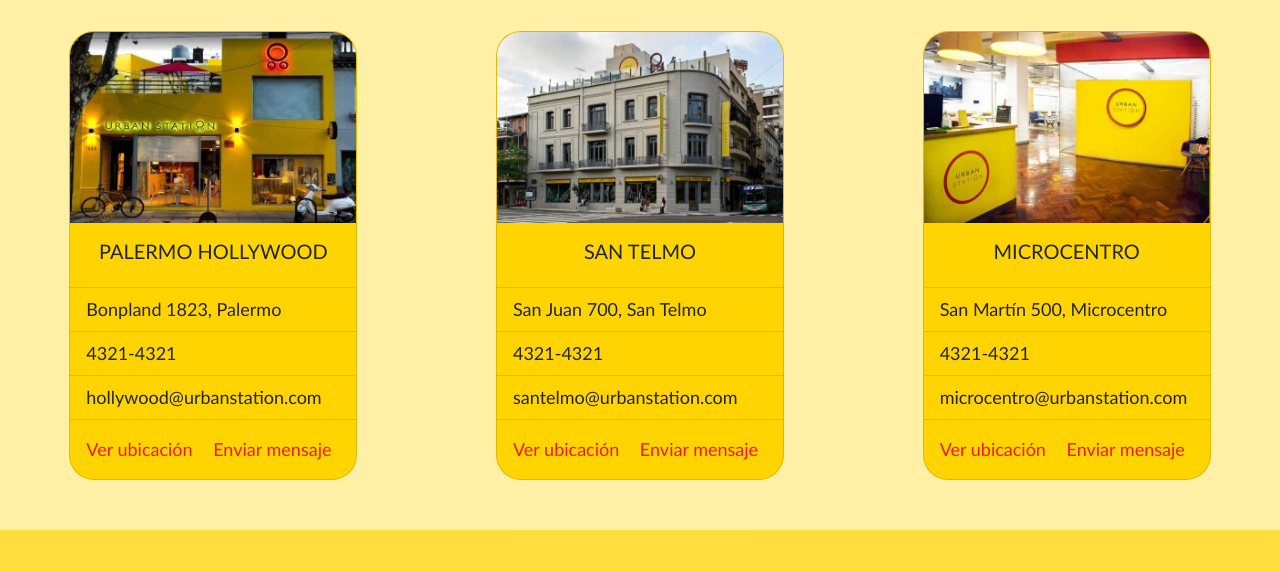
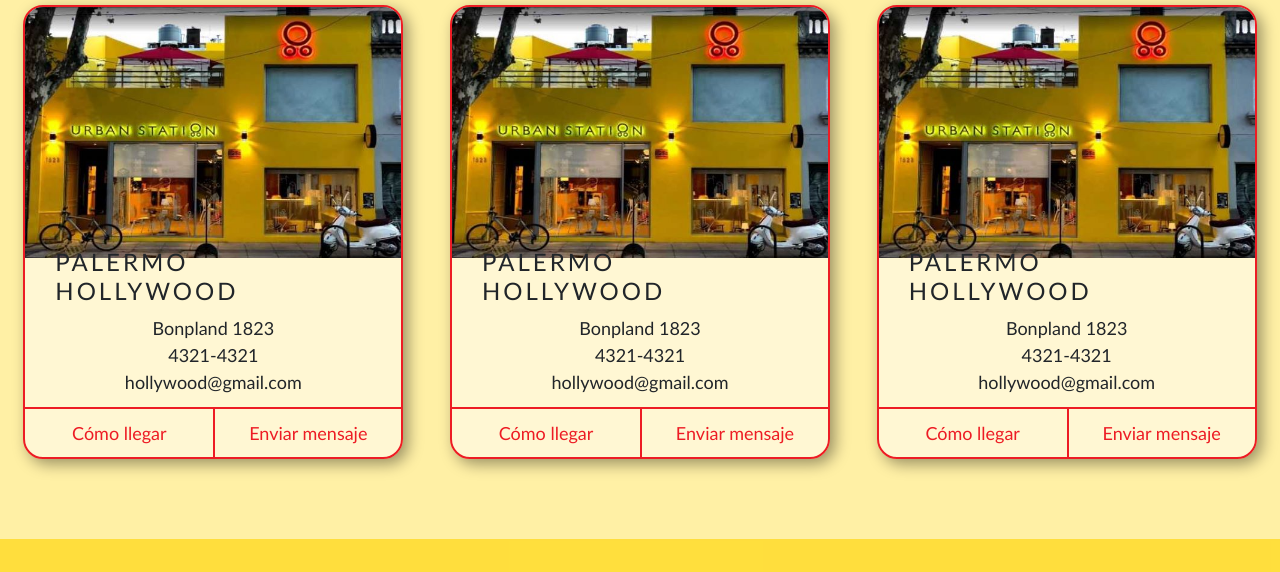
Before and after one commit to viczabaleta/SASS, a website: page pages/sucursales.html in a window 1280 px wide. Shown: the part 222-794 px from the top of the page. Drawn offline with nearby package versions, Linux system fonts and the light colour scheme.

Commit message:
3ra_Entrega

```diff
--- a/pages/sucursales.html
+++ b/pages/sucursales.html
@@ -7,7 +7,8 @@
     <meta name="viewport" content="width=device-width, initial-scale=1.0">
     <title>Sucursales | Urban Station</title>
     <meta name="description" content="Nuestras estaciones de trabajo que podés visitar en Buenos Aires">
-    <meta name="keywords"  content="CoWork, Coworking, Oficinas, Salas Privadas, Salas de reunión, Auditorio, Buenos Aires, Espacio Compartido, Palermo Hollywood, Microcentro, San Telmo">
+    <meta name="keywords"
+        content="CoWork, Coworking, Oficinas, Salas Privadas, Salas de reunión, Auditorio, Buenos Aires, Espacio Compartido, Palermo Hollywood, Microcentro, San Telmo">
     <link rel="icon" type="image/png" href="../images/LogoCircle.png">
     <link href="https://cdn.jsdelivr.net/npm/bootstrap@5.1.3/dist/css/bootstrap.min.css" rel="stylesheet"
         integrity="sha384-1BmE4kWBq78iYhFldvKuhfTAU6auU8tT94WrHftjDbrCEXSU1oBoqyl2QvZ6jIW3" crossorigin="anonymous">
@@ -17,7 +18,7 @@
 <body>
 
     <header>
-        <nav class="navbar navbar-expand-lg navbar-light">
+        <nav class="navbar py-3 navbar-expand-lg navbar-light">
             <div class="container-fluid">
                 <a class="navbar-brand" href="../index.html"><img src="../images/Logo.png" alt="Urban Station"></a>
                 <button class="navbar-toggler" type="button" data-bs-toggle="collapse" data-bs-target="#navbarNav"
@@ -50,53 +51,56 @@
             Sucursales
         </h1>
         <section class="cards-sucursales">
+            <div class="card-sucursal">
+                <div class="card_img"><img src="../images/Palermo_Frente.jpg" alt="Palermo Hollywood"></div>
+                <div class="card_text">
+                    <h4 class="card_title">PALERMO HOLLYWOOD</h4>
+                    <ul class="card_info">
+                        <li>Bonpland 1823</li>
+                        <li>4321-4321</li>
+                        <li>hollywood@gmail.com</li>
+                    </ul>
+                </div>
+                <div class="card_links">
+                    <a class="card_link" href="https://www.googlemaps.com/">Cómo llegar</a>
+                    <a class="card_link card_link--borde" href="../pages/contacto.html">Enviar mensaje</a>
+                </div>
 
-            <div class="card card-sucursal" style="width: 18rem;">
-                <img src="../images/Palermo_Frente.jpg" class="card-img-top" alt="Palermo Hollywood">
-                <div class="card-body text-center">
-                    <h5 class="card-title">PALERMO HOLLYWOOD</h5>
+
+            </div>
+            <div class="card-sucursal">
+                <div class="card_img"><img src="../images/Palermo_Frente.jpg" alt="Palermo Hollywood"></div>
+                <div class="card_text">
+                    <h4 class="card_title">PALERMO HOLLYWOOD</h4>
+                    <ul class="card_info">
+                        <li>Bonpland 1823</li>
+                        <li>4321-4321</li>
+                        <li>hollywood@gmail.com</li>
+                    </ul>
                 </div>
-                <ul class="list-group list-group-flush">
-                    <li class="list-group-item">Bonpland 1823, Palermo</li>
-                    <li class="list-group-item">4321-4321</li>
-                    <li class="list-group-item">hollywood@urbanstation.com</li>
-                </ul>
-                <div class="card-body">
-                    <a href="https://googlemaps.com" class="card-link">Ver ubicación</a>
-                    <a href="../pages/contacto.html" class="card-link">Enviar mensaje</a>
+                <div class="card_links">
+                    <a class="card_link" href="https://www.googlemaps.com/">Cómo llegar</a>
+                    <a class="card_link card_link--borde" href="../pages/contacto.html">Enviar mensaje</a>
                 </div>
+
+
             </div>
+            <div class="card-sucursal">
+                <div class="card_img"><img src="../images/Palermo_Frente.jpg" alt="Palermo Hollywood"></div>
+                <div class="card_text">
+                    <h4 class="card_title">PALERMO HOLLYWOOD</h4>
+                    <ul class="card_info">
+                        <li>Bonpland 1823</li>
+                        <li>4321-4321</li>
+                        <li>hollywood@gmail.com</li>
+                    </ul>
+                </div>
+                <div class="card_links">
+                    <a class="card_link" href="https://www.googlemaps.com/">Cómo llegar</a>
+                    <a class="card_link card_link--borde" href="../pages/contacto.html">Enviar mensaje</a>
+                </div>
 
-            <div class="card card-sucursal" style="width: 18rem;">
-                <img src="../images/SanTelmo_Frente.jpg" class="card-img-top" alt="San Telmo">
-                <div class="card-body text-center">
-                    <h5 class="card-title">SAN TELMO</h5>
-                </div>
-                <ul class="list-group list-group-flush">
-                    <li class="list-group-item">San Juan 700, San Telmo</li>
-                    <li class="list-group-item">4321-4321</li>
-                    <li class="list-group-item">santelmo@urbanstation.com</li>
-                </ul>
-                <div class="card-body">
-                    <a href="https://googlemaps.com" class="card-link">Ver ubicación</a>
-                    <a href="../pages/contacto.html" class="card-link">Enviar mensaje</a>
-                </div>
-            </div>
 
-            <div class="card card-sucursal" style="width: 18rem;">
-                <img src="../images/Microcentro_recepcion.jpg" class="card-img-top" alt="Microcentro">
-                <div class="card-body text-center">
-                    <h5 class="card-title">MICROCENTRO</h5>
-                </div>
-                <ul class="list-group list-group-flush">
-                    <li class="list-group-item">San Martín 500, Microcentro</li>
-                    <li class="list-group-item">4321-4321</li>
-                    <li class="list-group-item">microcentro@urbanstation.com</li>
-                </ul>
-                <div class="card-body">
-                    <a href="https://googlemaps.com" class="card-link">Ver ubicación</a>
-                    <a href="../pages/contacto.html" class="card-link">Enviar mensaje</a>
-                </div>
             </div>
 
         </section>
@@ -117,10 +121,14 @@
 
             <div class="box">
                 <div class="footer__socialmedia">
-                    <a class="bg--instagram" href="https://www.instagram.com/"><img src="../images/SM_Instagram.png" alt="Instagram"></a>
-                    <a class="bg--facebook" href="https://www.facebook.com"><img src="../images/SM_Facebook.png" alt="facebook"></a>
-                    <a class="bg--twitter" href="https://www.twitter.com"><img src="../images/SM_Twitter.png" alt="Twitter"></a>
-                    <a class="bg--linkedin" href="https://www.linkedin.com"><img src="../images/SM_LinkedIn.png" alt="LinkedIn"></a>
+                    <a class="bg--instagram" href="https://www.instagram.com/"><img src="../images/SM_Instagram.png"
+                            alt="Instagram"></a>
+                    <a class="bg--facebook" href="https://www.facebook.com"><img src="../images/SM_Facebook.png"
+                            alt="facebook"></a>
+                    <a class="bg--twitter" href="https://www.twitter.com"><img src="../images/SM_Twitter.png"
+                            alt="Twitter"></a>
+                    <a class="bg--linkedin" href="https://www.linkedin.com"><img src="../images/SM_LinkedIn.png"
+                            alt="LinkedIn"></a>
                 </div>
             </div>
 
--- a/scss/_cards.scss
+++ b/scss/_cards.scss
@@ -1,27 +1,107 @@
 @import "variables";
 
 .cards-sucursales {
+
+    width: 100%;
+
     display: flex;
     align-items: center;
     justify-content: space-around;
-    margin: 50px 0;
+
+    margin-bottom: 80px;
+
 
     .card-sucursal {
-        border-radius: 25px;
+        width: 380px;
+        display: grid;
+        grid-template-columns: 1fr;
+        grid-template-rows: 220px 180px 50px;
+        grid-template-areas: "image" "text" "links";
         overflow: hidden;
-        background-color: $amarillo;
-        .list-group-item {
-            background-color: $amarillo;
+
+        border-radius: 20px;
+        border: solid 2px $rojo;
+        background: rgba(255, 255, 255, 0.517);
+        box-shadow: 5px 5px 15px rgba(0, 0, 0, 0.4);
+
+        transition: all 0.5s ease;
+        cursor: pointer;
+
+        .card_img {
+            grid-area: image;
+
+            img {
+                height: auto;
+                width: 100%;
+            }
         }
-        .card-link {
-            text-decoration: none;
-            color: $rojo;
+
+        .card_text {
+            grid-area: text;
+            margin: 20px;
+            display: flex;
+            flex-direction: column;
+            align-items: center;
+            justify-content: center;
+
+            .card_title {
+                margin: 10px;
+                letter-spacing: 3px;
+            }
+
+            .card_info {
+                list-style: none;
+                display: flex;
+                flex-direction: column;
+                align-items: center;
+                justify-content: center;
+                padding-left: 0;
+                margin-bottom: 0;
+            }
+
         }
+
+        .card_links {
+            grid-area: links;
+            display: grid;
+            grid-template-columns: 1fr 1fr;
+            grid-template-rows: 1fr;
+            border-top: solid 2px $rojo;
+
+            .card_link {
+                display: flex;
+                align-items: center;
+                justify-content: center;
+
+
+                width: 100%;
+                justify-self: center;
+                text-decoration: none;
+                color: $rojo;
+                &:hover {@extend .card-link-hover;
+                }
+            }
+
+            .card_link--borde {
+
+                border-left: solid 2px $rojo;
+
+            }
+
+        }
+
+        &:hover {
+            transform: scale(1.1);
+            box-shadow: 5px 5px 15px rgba(0, 0, 0, 0.9);
+        }
+
+
+
+
     }
-}
 
-.card-link:hover {
-    @extend .card-link-hover;
+
+
 
 }
 
@@ -35,6 +115,7 @@
 
         .card-sucursal {
             margin: 30px 0;
+            width: 100%;
         }
     }
-    }
+}
--- a/scss/_footer.scss
+++ b/scss/_footer.scss
@@ -34,9 +34,13 @@
                 img {
                     width: 45px;
                     height: 45px;
-
-                }
+                    &:hover{
+                        transform: scale(1.2);
+                        transition: transform 0.25s ease-in-out;
+                     }
+                  }
             }
+    }
 
         .box--p  {
             display: flex;
@@ -56,36 +60,12 @@
             width: auto;
         }
 
-}
-
-
-
 .grupo2 {
         padding: 15px 10px;
         text-align: center;
         background-color: #919191;
         line-height: 20px;
 }
-
-
-
-// MAPS
-
- $colors: (
-     instagram: rgb(255, 255, 255),
-     facebook:  #3a5795,
-     twitter: #55acee,
-     linkedin: #2867B2,
- );
-
- @each $name-color, $bgcolor in $colors {
-    &:hover.bg--#{$name-color} {
-       background-color: $bgcolor;
-       transform: scale(1.2);
-       transition: transform 0.25s ease-in-out;
-    }
- }
-
 
 
 @media (max-width: 768px) {
--- a/scss/_general.scss
+++ b/scss/_general.scss
@@ -1,18 +1,39 @@
 @import "variables";
 
+@import url('https://fonts.googleapis.com/css2?family=Montserrat:wght@100;200;300;400;500;600&family=Poppins:wght@700&display=swap');
+
 body {
-    font-family: 'Gill Sans', sans-serif;
+    font-family: 'Gill Sans', 'Montserrat', sans-serif;
     font-size: 18px;
     background-color: $amarillo_bg;
 }
 
+.index-info {
+    background-color: $amarillo;
+
+    h1 {
+        margin-bottom: 20px;
+    }
+
+    p {
+        margin: 20px;
+    }
+
+
+}
+
+.empresas {
+    margin: 70px 0;
+}
+
 .grid--empresas {
+
 
     display: grid;
                     /* 6 columnas */
     grid-template-columns: 1fr 1fr 1fr 1fr 1fr 1fr;
                        /* 1 filas */
-    grid-template-rows: 150px;
+    grid-template-rows: 200px;
 
     .empresa {
         width: 130px;
```
Also changed, not shown: index.html (+6 -2 lines), pages/contacto.html (+1 -1 lines), pages/espacios.html (+1 -1 lines), pages/servicios.html (+1 -1 lines), css/main.css, scss/_variables.scss (line endings or trailing spaces).
